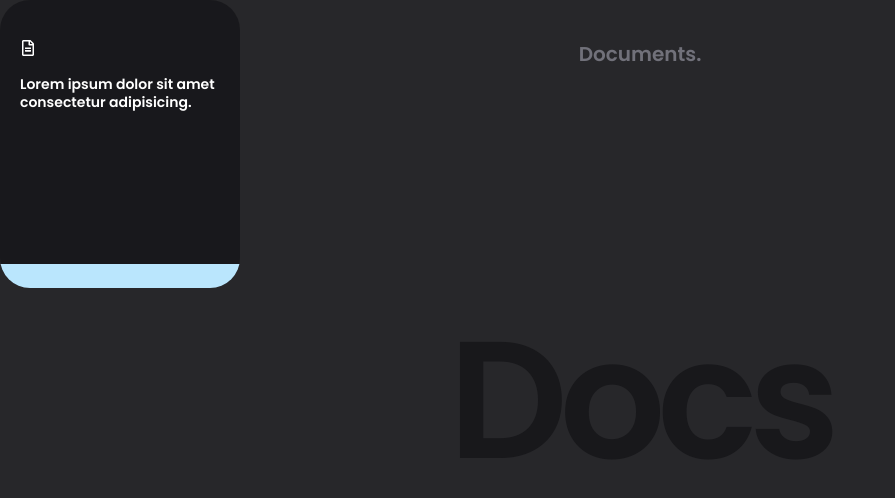
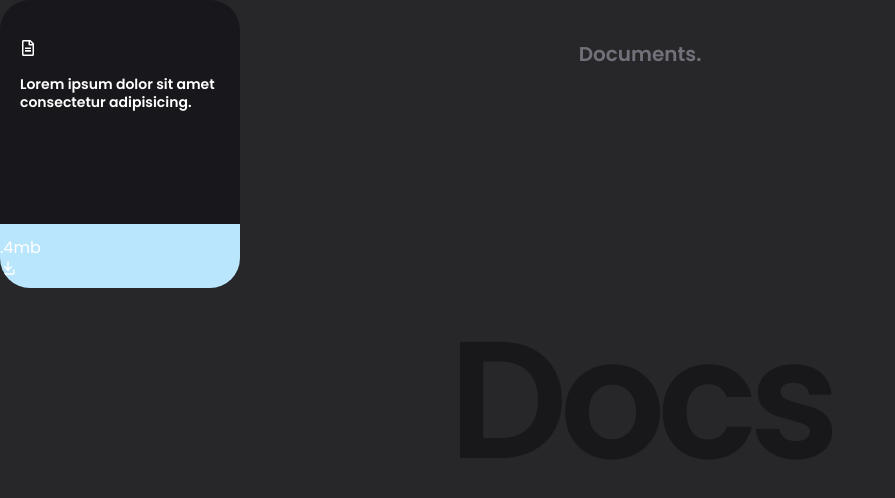
Before and after one commit to aadarshraj02/docs-mini, a React (Vite) app: page / in a window 1280 px wide. Shown: the top 498 px of the page, without its empty margins (0-895 px from the left). Built offline with nearby package versions, Linux system fonts and the light colour scheme.

Commit message:
added download icon

```diff
--- a/src/components/Card.jsx
+++ b/src/components/Card.jsx
@@ -1,4 +1,5 @@
 import { FaRegFileAlt } from "react-icons/fa";
+import { LuDownload } from "react-icons/lu";
 
 const Card = () => {
   return (
@@ -8,7 +9,13 @@ const Card = () => {
         <p className="text-sm mt-5 font-semibold leading-tight">
           Lorem ipsum dolor sit amet consectetur adipisicing.
         </p>
-        <div className="absolute bottom-0 left-0 w-full py-3 bg-sky-200"></div>
+
+        <div className="absolute bottom-0 left-0 w-full py-3 bg-sky-200">
+          <div>
+            <h5>.4mb</h5>
+            <LuDownload />
+          </div>
+        </div>
       </div>
     </div>
   );
```
